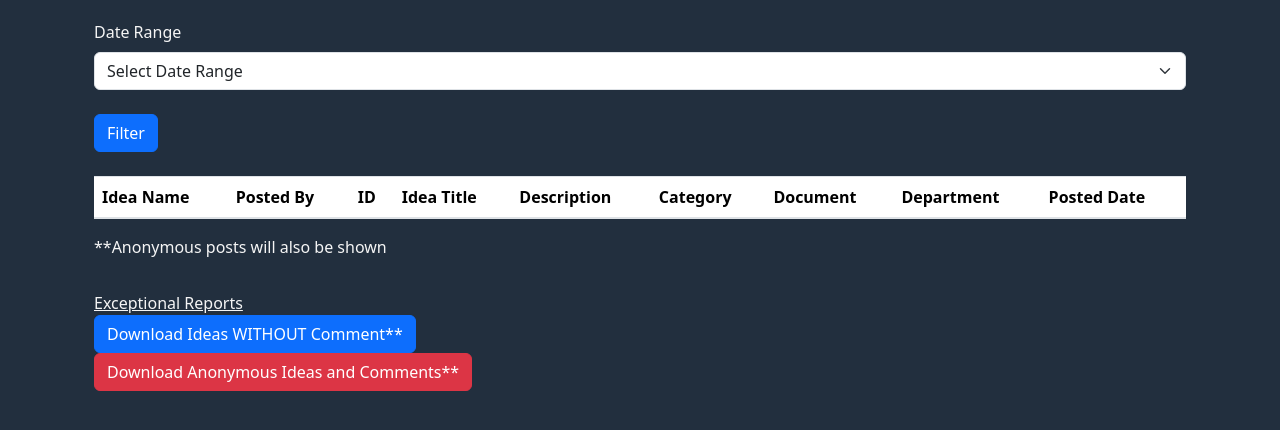
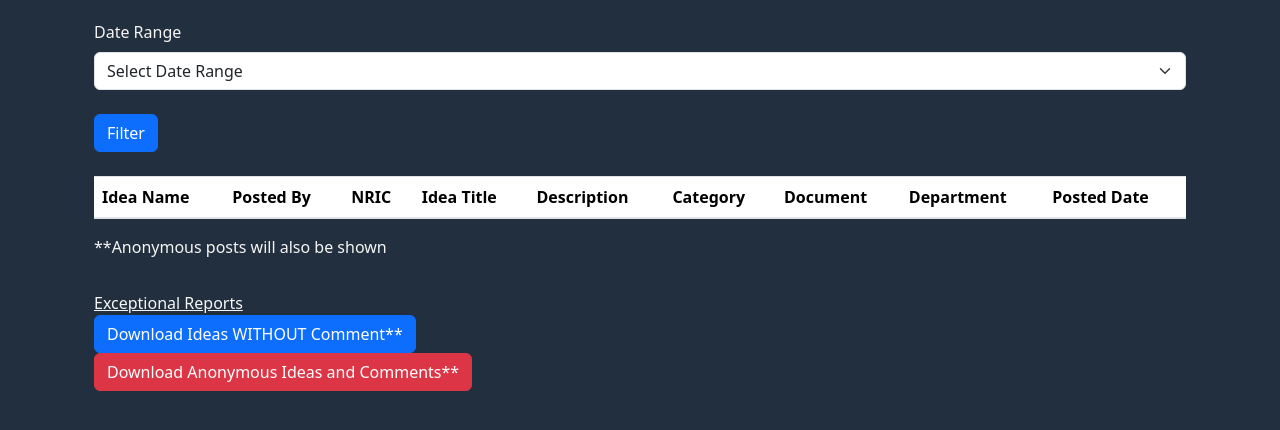
Before and after one commit to quietonmars/website3, a Flask app: page /manage-ideas in a window 1280 px wide. Shown: the part 142-572 px from the top of the page. Run offline with Flask 3, Linux system fonts and the light colour scheme; a user stored in the database is signed in; data comes from the database, SQL or seed files in the repository; data that the repository does not hold is empty; some libraries are stand-ins or nearby versions.

Commit message:
Update manage_ideas.html

```diff
--- a/website/templates/manage_ideas.html
+++ b/website/templates/manage_ideas.html
@@ -28,7 +28,7 @@
                 <tr>
                     <th>Idea Name</th>
                     <th>Posted By</th>
-                    <th>ID</th>
+                    <th>NRIC</th>
                     <th>Idea Title</th>
                     <th>Description</th>
                     <th>Category</th>
```
